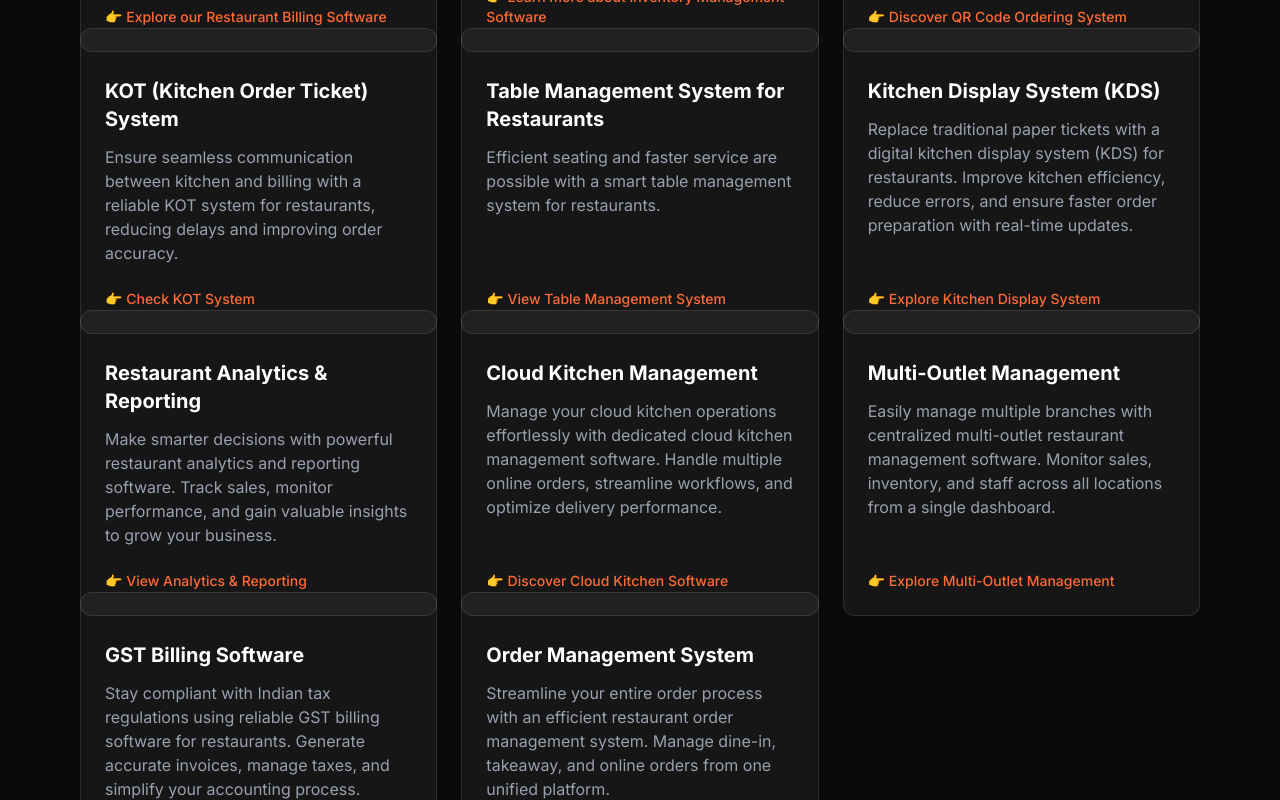
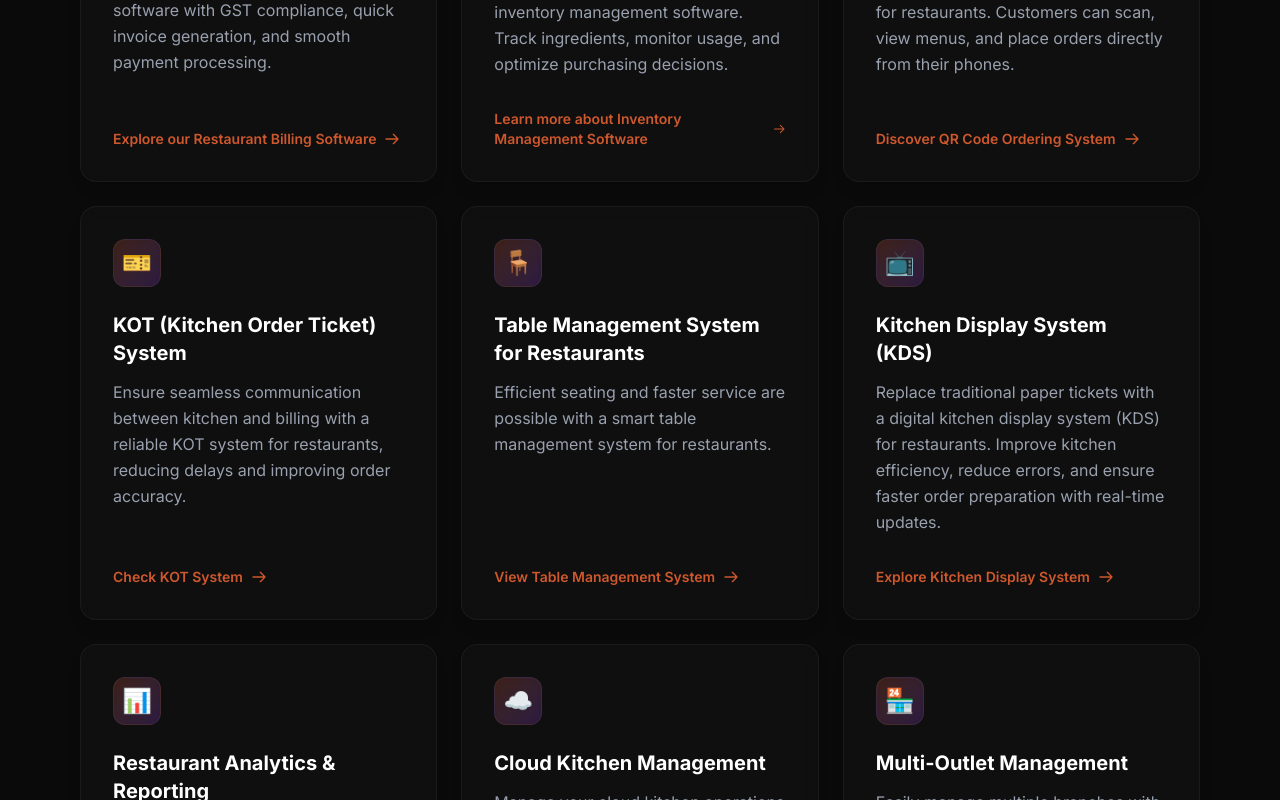
Before and after one commit to Pritam-Pattanaik/aerobill, a Next.js app: page /restaurant-pos/overview in a window 1280 px wide. Shown: the part 1620-2420 px from the top of the page. Built offline with nearby package versions, Linux system fonts and the light colour scheme.

Commit message:
feat: implement database connection pooling, SEO metadata utilities, and comprehensive restaurant reporting and billing management features

```diff
--- a/app/actions/reports.ts
+++ b/app/actions/reports.ts
@@ -8,8 +8,9 @@ import { startOfDay, endOfDay } from "date-fns"
 export type ReportData = {
     totalSales: number
     totalPurchases: number
+    totalGST: number
     inventoryValue: number
-    netProfit: number
+    inventoryDeduction: boolean
     dateRange: {
         from: Date
         to: Date
@@ -105,29 +106,46 @@ export async function getRestaurantReport(
 
         const totalPurchases = (poAgg._sum.totalAmount || 0) + (dailyPoAgg._sum.price || 0)
 
-        // 3. Current Inventory Value (Snapshot - not date filtered)
-        // We calculate this based on current state. Historical inventory value is complex to reconstruct.
-        const inventoryItems = await prisma.inventory.findMany({
-            where: {
-                restaurantId,
-            },
+        // 3. Fetch settings for GST rates and inventory deduction flag
+        const settings = await prisma.settings.findFirst({
+            where: { restaurantId },
             select: {
-                quantity: true,
-                pricePerUnit: true,
+                cgst: true,
+                sgst: true,
+                taxRate: true,
+                inventoryDeduction: true,
             },
         })
 
-        const inventoryValue = inventoryItems.reduce((acc: number, item) => {
-            return acc + (item.quantity * item.pricePerUnit)
-        }, 0)
+        // 4. Total GST Collected
+        const gstRate = (settings?.cgst || 0) + (settings?.sgst || 0) + (settings?.taxRate || 0)
+        const totalGST = Math.round(totalSales * (gstRate / 100) * 100) / 100
+
+        const inventoryDeduction = settings?.inventoryDeduction ?? false
+
+        // 5. Current Inventory Value (Snapshot - only if inventory deduction is enabled)
+        let inventoryValue = 0
+        if (inventoryDeduction) {
+            const inventoryItems = await prisma.inventory.findMany({
+                where: { restaurantId },
+                select: {
+                    quantity: true,
+                    pricePerUnit: true,
+                },
+            })
+            inventoryValue = inventoryItems.reduce((acc: number, item) => {
+                return acc + (item.quantity * item.pricePerUnit)
+            }, 0)
+        }
 
         return {
             success: true,
             data: {
                 totalSales,
                 totalPurchases,
+                totalGST,
                 inventoryValue,
-                netProfit: totalSales - totalPurchases,
+                inventoryDeduction,
                 dateRange: {
                     from: start,
                     to: end,
--- a/app/restaurant-pos/overview/page.tsx
+++ b/app/restaurant-pos/overview/page.tsx
@@ -91,24 +91,28 @@ export default function RestaurantPOSPage() {
 
                         <div className="grid sm:grid-cols-2 lg:grid-cols-3 gap-6">
                             {[
-                                { title: "Restaurant Billing Software", desc: "Fast and accurate billing is the backbone of any restaurant. Aerobill offers advanced restaurant billing software with GST compliance, quick invoice generation, and smooth payment processing.", link: "Explore our Restaurant Billing Software", url: "/restaurant-pos/restaurant-billing-software" },
-                                { title: "Restaurant Inventory Management Software", desc: "Avoid stock shortages and reduce wastage with smart restaurant inventory management software. Track ingredients, monitor usage, and optimize purchasing decisions.", link: "Learn more about Inventory Management Software", url: "/restaurant-pos/inventory-management-software" },
-                                { title: "QR Code Ordering System for Restaurants", desc: "Enhance customer convenience with a modern QR code ordering system for restaurants. Customers can scan, view menus, and place orders directly from their phones.", link: "Discover QR Code Ordering System", url: "/restaurant-pos/qr-code-ordering-system" },
-                                { title: "KOT (Kitchen Order Ticket) System", desc: "Ensure seamless communication between kitchen and billing with a reliable KOT system for restaurants, reducing delays and improving order accuracy.", link: "Check KOT System", url: "/restaurant-pos/kot-system" },
-                                { title: "Table Management System for Restaurants", desc: "Efficient seating and faster service are possible with a smart table management system for restaurants.", link: "View Table Management System", url: "/restaurant-pos/table-management-system" },
-                                { title: "Kitchen Display System (KDS)", desc: "Replace traditional paper tickets with a digital kitchen display system (KDS) for restaurants. Improve kitchen efficiency, reduce errors, and ensure faster order preparation with real-time updates.", link: "Explore Kitchen Display System", url: "/restaurant-pos/kitchen-display-system" },
-                                { title: "Restaurant Analytics & Reporting", desc: "Make smarter decisions with powerful restaurant analytics and reporting software. Track sales, monitor performance, and gain valuable insights to grow your business.", link: "View Analytics & Reporting", url: "/restaurant-pos/restaurant-analytics-reporting" },
-                                { title: "Cloud Kitchen Management", desc: "Manage your cloud kitchen operations effortlessly with dedicated cloud kitchen management software. Handle multiple online orders, streamline workflows, and optimize delivery performance.", link: "Discover Cloud Kitchen Software", url: "/restaurant-pos/cloud-kitchen-management-software" },
-                                { title: "Multi-Outlet Management", desc: "Easily manage multiple branches with centralized multi-outlet restaurant management software. Monitor sales, inventory, and staff across all locations from a single dashboard.", link: "Explore Multi-Outlet Management", url: "/restaurant-pos/restaurant-analytics-reporting" },
-                                { title: "GST Billing Software", desc: "Stay compliant with Indian tax regulations using reliable GST billing software for restaurants. Generate accurate invoices, manage taxes, and simplify your accounting process.", link: "Learn more about GST Billing", url: "/restaurant-pos/restaurant-billing-software" },
-                                { title: "Order Management System", desc: "Streamline your entire order process with an efficient restaurant order management system. Manage dine-in, takeaway, and online orders from one unified platform.", link: "Check Order Management", url: "/restaurant-pos/table-management-system" },
+                                { title: "Restaurant Billing Software", desc: "Fast and accurate billing is the backbone of any restaurant. Aerobill offers advanced restaurant billing software with GST compliance, quick invoice generation, and smooth payment processing.", link: "Explore our Restaurant Billing Software", url: "/restaurant-pos/restaurant-billing-software", icon: "🧾" },
+                                { title: "Restaurant Inventory Management Software", desc: "Avoid stock shortages and reduce wastage with smart restaurant inventory management software. Track ingredients, monitor usage, and optimize purchasing decisions.", link: "Learn more about Inventory Management Software", url: "/restaurant-pos/inventory-management-software", icon: "📦" },
+                                { title: "QR Code Ordering System for Restaurants", desc: "Enhance customer convenience with a modern QR code ordering system for restaurants. Customers can scan, view menus, and place orders directly from their phones.", link: "Discover QR Code Ordering System", url: "/restaurant-pos/qr-code-ordering-system", icon: "📱" },
+                                { title: "KOT (Kitchen Order Ticket) System", desc: "Ensure seamless communication between kitchen and billing with a reliable KOT system for restaurants, reducing delays and improving order accuracy.", link: "Check KOT System", url: "/restaurant-pos/kot-system", icon: "🎫" },
+                                { title: "Table Management System for Restaurants", desc: "Efficient seating and faster service are possible with a smart table management system for restaurants.", link: "View Table Management System", url: "/restaurant-pos/table-management-system", icon: "🪑" },
+                                { title: "Kitchen Display System (KDS)", desc: "Replace traditional paper tickets with a digital kitchen display system (KDS) for restaurants. Improve kitchen efficiency, reduce errors, and ensure faster order preparation with real-time updates.", link: "Explore Kitchen Display System", url: "/restaurant-pos/kitchen-display-system", icon: "📺" },
+                                { title: "Restaurant Analytics & Reporting", desc: "Make smarter decisions with powerful restaurant analytics and reporting software. Track sales, monitor performance, and gain valuable insights to grow your business.", link: "View Analytics & Reporting", url: "/restaurant-pos/restaurant-analytics-reporting", icon: "📊" },
+                                { title: "Cloud Kitchen Management", desc: "Manage your cloud kitchen operations effortlessly with dedicated cloud kitchen management software. Handle multiple online orders, streamline workflows, and optimize delivery performance.", link: "Discover Cloud Kitchen Software", url: "/restaurant-pos/cloud-kitchen-management-software", icon: "☁️" },
+                                { title: "Multi-Outlet Management", desc: "Easily manage multiple branches with centralized multi-outlet restaurant management software. Monitor sales, inventory, and staff across all locations from a single dashboard.", link: "Explore Multi-Outlet Management", url: "/restaurant-pos/restaurant-analytics-reporting", icon: "🏪" },
+                                { title: "GST Billing Software", desc: "Stay compliant with Indian tax regulations using reliable GST billing software for restaurants. Generate accurate invoices, manage taxes, and simplify your accounting process.", link: "Learn more about GST Billing", url: "/restaurant-pos/restaurant-billing-software", icon: "💰" },
+                                { title: "Order Management System", desc: "Streamline your entire order process with an efficient restaurant order management system. Manage dine-in, takeaway, and online orders from one unified platform.", link: "Check Order Management", url: "/restaurant-pos/table-management-system", icon: "🛍️" },
                             ].map((feature, i) => (
-                                <Link href={feature.url} key={i} className="bg-white/5 border border-white/10 rounded-xl p-6 hover:bg-white/10 transition group flex flex-col pt-12 mt-[-3rem] block">
-                                    <h3 className="text-xl font-bold text-white mb-3 group-hover:text-[#ff6b35] transition">{feature.title}</h3>
-                                    <p className="text-gray-400 mb-6 flex-grow">{feature.desc}</p>
-                                    <span className="flex items-center gap-2 text-[#ff6b35] text-sm font-medium group-hover:text-[#ff8c5a] transition mt-auto">
-                                        👉 {feature.link}
-                                    </span>
+                                <Link href={feature.url} key={i} className="group relative bg-[#111111]/80 backdrop-blur-sm border border-white/5 rounded-2xl p-8 hover:bg-gradient-to-br hover:from-white/5 hover:to-transparent hover:border-white/10 transition-all duration-300 flex flex-col hover:-translate-y-1 shadow-lg overflow-hidden">
+                                    <div className="w-12 h-12 bg-gradient-to-br from-[#ff6b35]/20 to-purple-500/20 rounded-xl flex items-center justify-center text-2xl mb-6 shadow-inner border border-white/5 group-hover:scale-110 transition-transform duration-300">
+                                        {feature.icon}
+                                    </div>
+                                    <h3 className="text-xl font-bold text-white mb-3 group-hover:text-[#ff6b35] transition-colors">{feature.title}</h3>
+                                    <p className="text-gray-400 mb-8 flex-grow leading-relaxed">{feature.desc}</p>
+                                    <div className="flex items-center gap-2 text-[#ff6b35] text-sm font-semibold opacity-80 group-hover:opacity-100 transition mt-auto">
+                                        <span>{feature.link}</span>
+                                        <svg className="w-4 h-4 transform group-hover:translate-x-1 transition-transform" fill="none" stroke="currentColor" viewBox="0 0 24 24"><path strokeLinecap="round" strokeLinejoin="round" strokeWidth={2} d="M14 5l7 7m0 0l-7 7m7-7H3" /></svg>
+                                    </div>
                                 </Link>
                             ))}
                         </div>
--- a/lib/prisma.ts
+++ b/lib/prisma.ts
@@ -4,9 +4,25 @@ const globalForPrisma = globalThis as unknown as {
     prisma: PrismaClient | undefined
 }
 
+function buildDatasourceUrl(): string | undefined {
+    let url = process.env.DATABASE_URL
+    if (!url) return undefined
+
+    // Remove channel_binding=require — it conflicts with PgBouncer pooling on Neon
+    // and causes PrismaClientInitializationError during cold starts
+    url = url.replace(/&?channel_binding=require/g, '')
+
+    // Ensure a generous connect_timeout for Neon cold-start wake-up (default 5s is too short)
+    if (!url.includes('connect_timeout')) {
+        url += (url.includes('?') ? '&' : '?') + 'connect_timeout=30'
+    }
+
+    return url
+}
+
 function createPrismaClient() {
-    const connectionString = process.env.DATABASE_URL
-    if (!connectionString) {
+    const datasourceUrl = buildDatasourceUrl()
+    if (!datasourceUrl) {
         console.warn("DATABASE_URL is missing. Prisma queries will fail.")
         return new PrismaClient({
             log: process.env.NODE_ENV === 'development' ? ['warn', 'error'] : ['error'],
@@ -15,6 +31,7 @@ function createPrismaClient() {
 
     return new PrismaClient({
         log: process.env.NODE_ENV === 'development' ? ['warn', 'error'] : ['error'],
+        datasourceUrl,
     })
 }
 
--- a/lib/seo.ts
+++ b/lib/seo.ts
@@ -5,6 +5,7 @@ export async function generatePageMetadata(
   route: string,
   fallbackMetadata: Metadata
 ): Promise<Metadata> {
+  try {
     const result = await getPageSEOByRoute(route)
 
     if (result.success && result.data) {
@@ -38,6 +39,10 @@ export async function generatePageMetadata(
         }
       }
     }
+  } catch (error) {
+    // Database unreachable (e.g. Neon cold start) — silently fall back
+    console.warn(`[SEO] Could not fetch SEO for route "${route}", using fallback metadata:`, error)
+  }
 
   return fallbackMetadata
 }
```
Also changed, not shown: app/admin/billing/page.tsx (+20 -20 lines), app/admin/reports/ReportPDF.tsx (+8 -7 lines), app/admin/reports/page.tsx (+12 -10 lines). Lines whose indentation alone changed are shown as unchanged.
